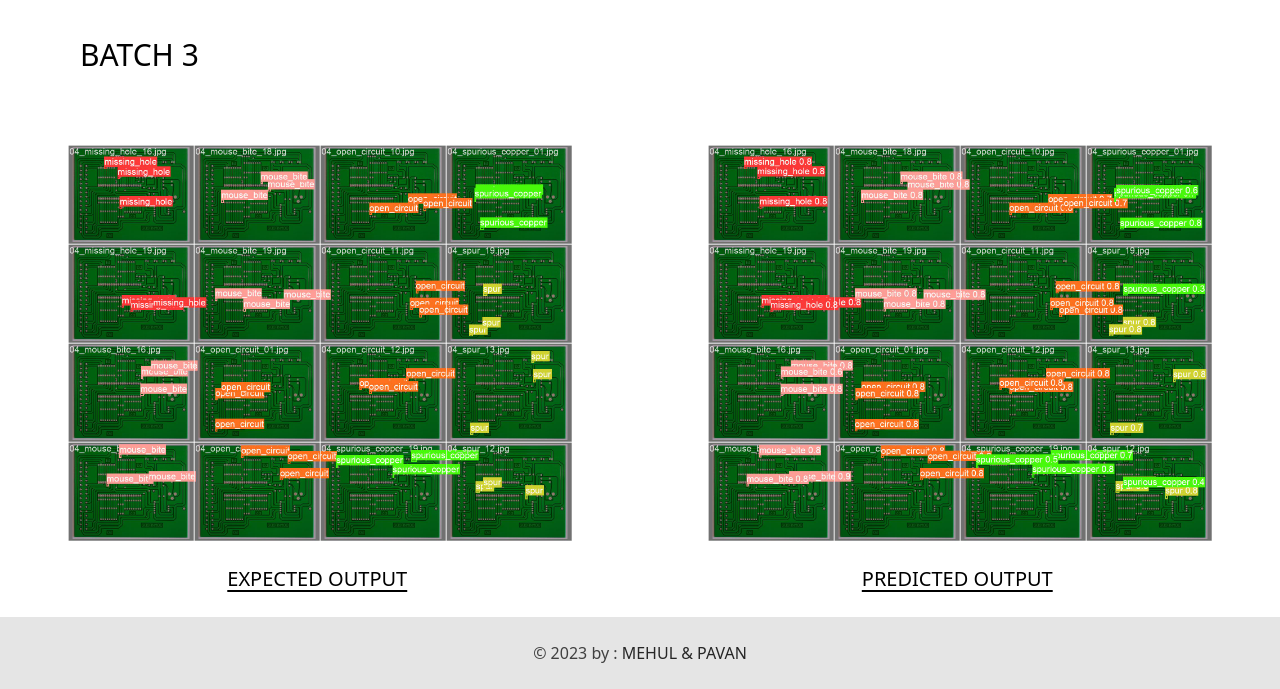
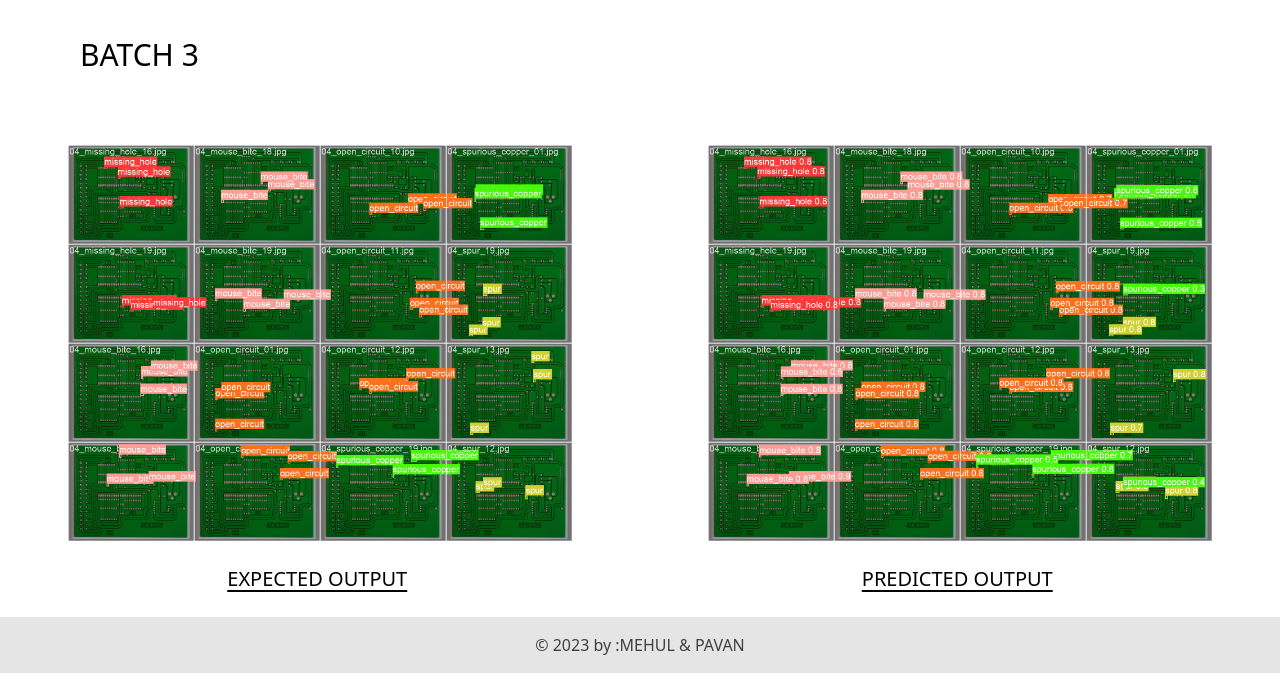
Before and after one commit to mehulnaik16/PCB-DEFECT-DETECTION-SYSTEM-USING-YOLOV5, a website: page 500epochs.html in a window 1280 px wide. Shown: the part 1953-2642 px from the top of the page. Drawn offline with nearby package versions, Linux system fonts and the light colour scheme.

Commit message:
Update 500epochs.html

```diff
--- a/500epochs.html
+++ b/500epochs.html
@@ -81,14 +81,9 @@
 
 </body>
 <footer
-  class="bg-neutral-200 text-center static py-2 bottom-0 w-full dark:bg-neutral-700 lg:text-left">
+  class="bg-neutral-200 text-center static bottom-0  w-full dark:bg-neutral-700 lg:text-left">
   <div class="p-4 text-center text-neutral-700 dark:text-neutral-200">
-    © 2023 by :
-    <a
-      class="text-neutral-800 dark:text-neutral-400"
-      href="https://tailwind-elements.com/"
-      >MEHUL & PAVAN</a
-    >
+    © 2023 by :MEHUL & PAVAN
   </div>
 </footer>
 </html>
```
